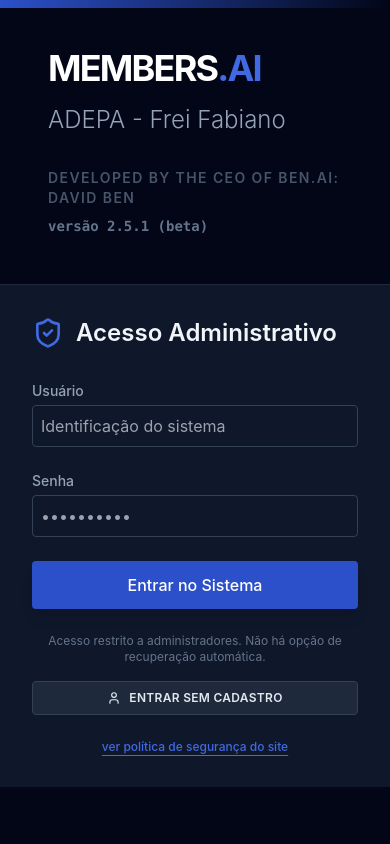
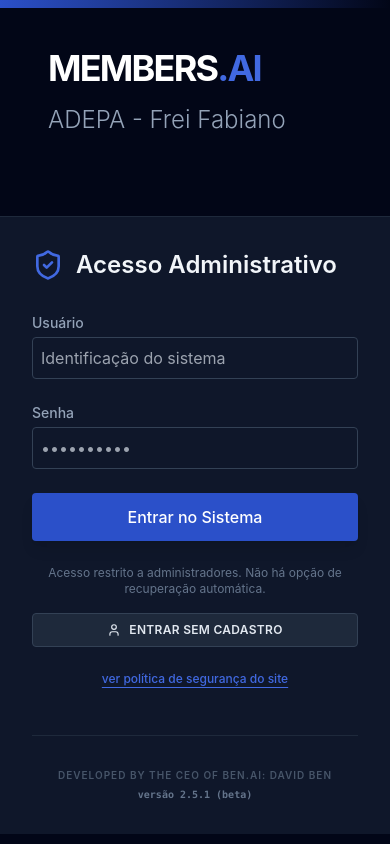
Before and after one commit to DavidBen48/adepa-freifabiano, a React (Vite) app: page / in a window 390 px wide. Built offline with nearby package versions, Linux system fonts and the light colour scheme.

Commit message:
v2.5.2 -> ajuste na responsividade

```diff
--- a/components/RouteModal.tsx
+++ b/components/RouteModal.tsx
@@ -273,7 +273,7 @@
        <div className="bg-slate-900 border border-slate-700 rounded-xl w-full max-w-4xl shadow-2xl flex flex-col h-[90vh] overflow-hidden">
 
           {/* Header */}
-          <div className="p-4 border-b border-slate-800 flex justify-between items-center bg-slate-900">
+          <div className="p-4 border-b border-slate-800 flex justify-between items-center bg-slate-900 shrink-0">
              <div className="flex items-center gap-3">
                 <div className="p-2 bg-royal-900/30 rounded-full">
                     <Navigation className="text-royal-500" size={20}/>
@@ -282,21 +282,17 @@
                     <div className="flex items-center gap-2 flex-wrap">
                         <h3 className="font-bold text-white text-base mr-2">Trajeto de Visita</h3>
 
-                        {/* PLANO A: Verde */}
+                        {/* Status Tags */}
                         {!loading && !error && methodUsed === 'plan1' && (
                             <span className="text-[10px] bg-emerald-900/30 text-emerald-400 border border-emerald-900 px-2 py-0.5 rounded flex items-center gap-1 font-medium animate-in fade-in zoom-in duration-300">
                                 <CheckCircle2 size={10} /> Endpoint 1/3 • alta performance e alta precisão
                             </span>
                         )}
-
-                        {/* PLANO B: Laranja */}
                         {!loading && !error && methodUsed === 'plan2' && (
                             <span className="text-[10px] bg-orange-900/30 text-orange-400 border border-orange-900 px-2 py-0.5 rounded flex items-center gap-1 font-medium animate-in fade-in zoom-in duration-300">
                                 <Activity size={10} /> Endpoint 2/3 • performance hibrido e baixa precisão
                             </span>
                         )}
-
-                        {/* PLANO C: Vermelho */}
                         {!loading && !error && methodUsed === 'plan3' && (
                             <span className="text-[10px] bg-red-900/30 text-red-400 border border-red-900 px-2 py-0.5 rounded flex items-center gap-1 font-medium animate-in fade-in zoom-in duration-300">
                                 <AlertTriangle size={10} /> Endpoint 3/3 • baixa performance e precisão forçada
@@ -314,12 +310,13 @@
              </button>
           </div>
 
-          <div className="flex-1 flex flex-col md:flex-row h-full overflow-hidden">
+          {/* Main Content: Flex Col Reverse on Mobile (Map Top), Flex Row on Desktop */}
+          <div className="flex-1 flex flex-col-reverse md:flex-row h-full overflow-hidden">
 
-             {/* Left Panel: Stats */}
-             <div className="w-full md:w-80 bg-slate-950 p-6 flex flex-col gap-6 border-r border-slate-800 overflow-y-auto z-20">
+             {/* Stats Panel */}
+             <div className="w-full md:w-80 bg-slate-950 p-6 flex flex-col gap-6 border-t md:border-t-0 md:border-r border-slate-800 overflow-y-auto z-20 shrink-0">
                 {loading ? (
-                    <div className="flex flex-col items-center justify-center h-full gap-4 text-slate-500">
+                    <div className="flex flex-col items-center justify-center h-full gap-4 text-slate-500 py-10 md:py-0">
                         <div className="relative">
                             <div className="w-10 h-10 border-2 border-royal-500/30 border-t-royal-500 rounded-full animate-spin"></div>
                             <div className="absolute inset-0 flex items-center justify-center">
@@ -331,13 +328,13 @@
                         </p>
                     </div>
                 ) : error ? (
-                    <div className="flex flex-col items-center justify-center h-full gap-2 text-red-400 text-center">
+                    <div className="flex flex-col items-center justify-center h-full gap-2 text-red-400 text-center py-10 md:py-0">
                         <AlertCircle size={32} />
                         <p className="text-sm">{error}</p>
                     </div>
                 ) : (
                     <>
-                        {/* Preço */}
+                        {/* Preço - Destaque Principal */}
                         <div className="bg-slate-900 rounded-lg p-5 border border-slate-800 shadow-lg">
                             <span className="text-slate-400 text-xs font-semibold uppercase tracking-wider">Valor Estimado (Uber)</span>
                             <div className="flex items-baseline gap-1 mt-1">
@@ -353,7 +350,7 @@
                             </p>
                         </div>
 
-                        {/* Detalhes */}
+                        {/* Detalhes Técnicos */}
                         <div className="space-y-4">
                             <div className="flex items-center gap-4 text-slate-200">
                                 <div className="w-10 h-10 rounded bg-slate-900 flex items-center justify-center border border-slate-800">
@@ -406,8 +403,8 @@
                 )}
              </div>
 
-             {/* Right Panel: Map */}
-             <div className="flex-1 bg-slate-800 relative z-10">
+             {/* Map Panel: min-h-[55vh] ensure big map on mobile */}
+             <div className="flex-1 bg-slate-800 relative z-10 min-h-[55vh] md:min-h-0">
                 {!loading && !error && routeInfo.startCoords && routeInfo.endCoords && (
                     <MapContainer
                         center={routeInfo.startCoords}
--- a/views/LoginView.tsx
+++ b/views/LoginView.tsx
@@ -29,21 +29,23 @@
 
   return (
     <div className="min-h-screen flex flex-col md:flex-row bg-slate-950 text-slate-100">
-      {/* Left Side */}
-      <div className="w-full md:w-1/2 p-12 flex flex-col justify-center items-start border-b md:border-b-0 md:border-r border-slate-800 bg-slate-950 relative overflow-hidden">
+      {/* Left Side (Branding) */}
+      <div className="w-full md:w-1/2 p-12 flex flex-col justify-center items-start border-b md:border-b-0 md:border-r border-slate-800 bg-slate-950 relative overflow-hidden shrink-0">
         <div className="absolute top-0 left-0 w-full h-2 bg-gradient-to-r from-royal-600 to-transparent"></div>
         <h1 className="text-4xl md:text-6xl font-bold tracking-tighter mb-4 text-white">
           MEMBERS<span className="text-royal-500">.AI</span>
         </h1>
         <h2 className="text-2xl text-slate-400 font-light mb-8">ADEPA - Frei Fabiano</h2>
-        <div className="mt-auto">
+
+        {/* Desktop Footer (Hidden on Mobile) */}
+        <div className="mt-auto hidden md:block">
           <p className="text-sm text-slate-600 uppercase tracking-widest font-semibold">Developed by the CEO of Ben.AI: David Ben</p>
           <p className="text-sm text-slate-500 mt-2 font-mono font-bold">versão 2.5.1 (beta)</p>
         </div>
       </div>
 
-      {/* Right Side - Form */}
-      <div className="w-full md:w-1/2 p-8 md:p-12 flex items-center justify-center bg-slate-900">
+      {/* Right Side (Form) */}
+      <div className="w-full md:w-1/2 p-8 md:p-12 flex flex-col items-center justify-center bg-slate-900">
         <div className="w-full max-w-md">
           <div className="mb-8 flex items-center gap-3">
             <ShieldCheck className="text-royal-500" size={32} />
@@ -99,6 +101,12 @@
             </button>
           </div>
         </div>
+
+        {/* Mobile Footer (Visible only on Mobile, below form) */}
+        <div className="mt-12 text-center md:hidden border-t border-slate-800 pt-8 w-full">
+          <p className="text-[10px] text-slate-600 uppercase tracking-widest font-semibold">Developed by the CEO of Ben.AI: David Ben</p>
+          <p className="text-[10px] text-slate-500 mt-1 font-mono font-bold">versão 2.5.1 (beta)</p>
+        </div>
       </div>
     </div>
   );
```
